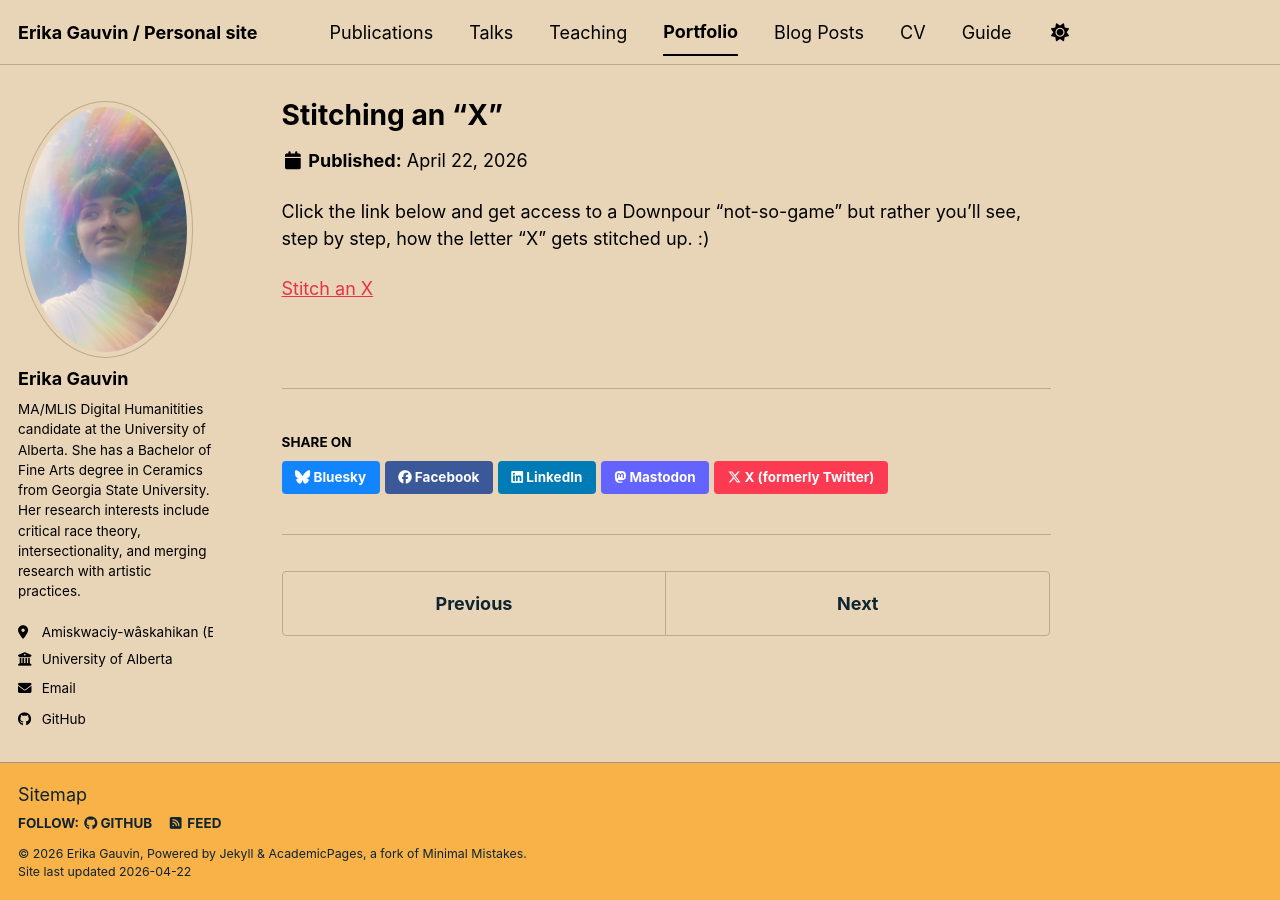
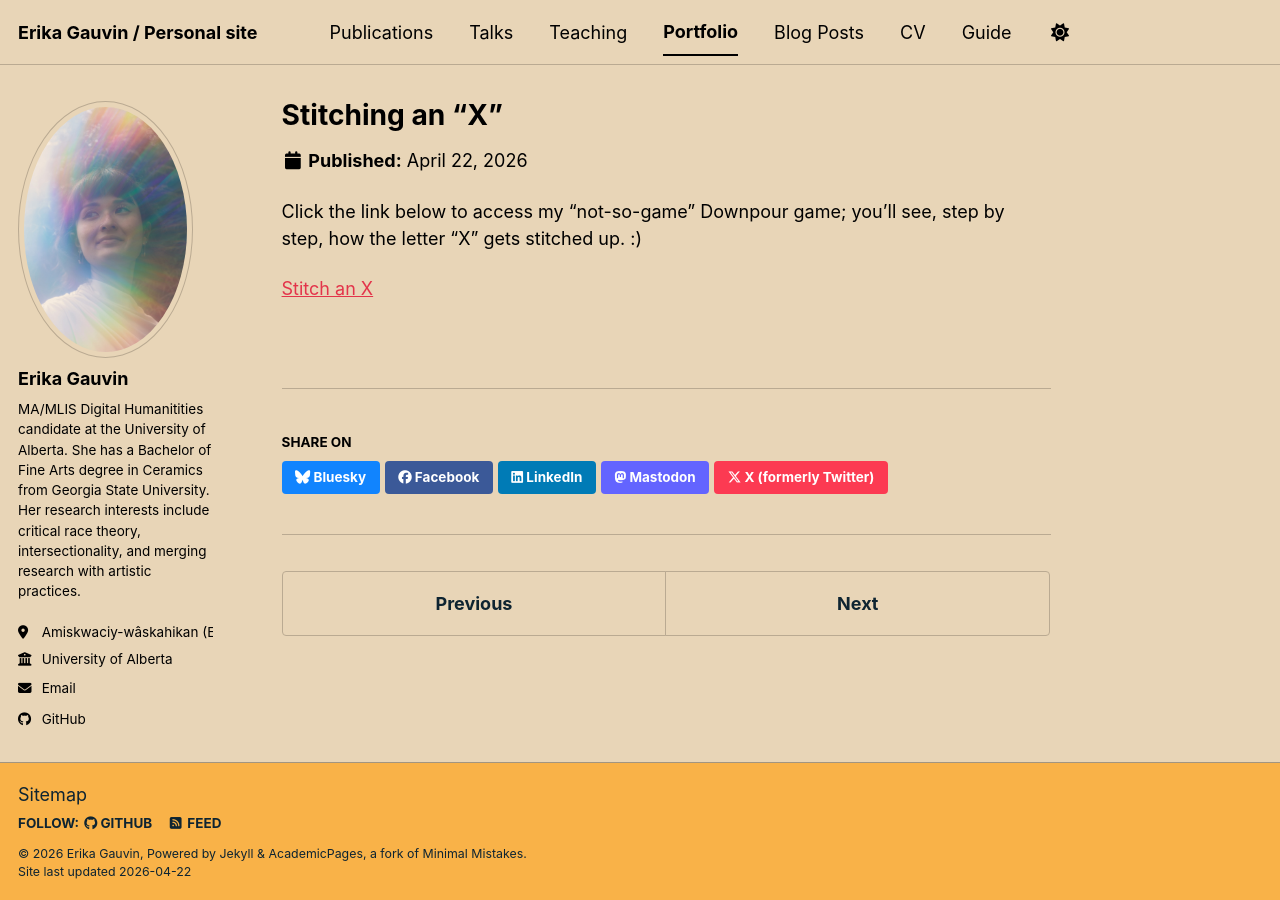
Before and after one commit to ecgauvin/about, a Jekyll site: the page built from _portfolio/portfolio-3.md, in a window 1280 px wide. Built offline with Jekyll 4.4.1, drawn with Linux system fonts in a browser that asks for light colours; a script bundle is joined from its source files by our own code; library files that are not in the unit come from our copies.

Commit message:
Update portfolio-3.md

```diff
--- a/_portfolio/portfolio-3.md
+++ b/_portfolio/portfolio-3.md
@@ -4,6 +4,6 @@ excerpt: This is a not-so-game on Downpour. I used it as a quick demostration of
 collection: portfolio
 
 ---
-Click the link below and get access to a Downpour "not-so-game" but rather you'll see, step by step, how the letter "X" gets stitched up.  :)
+Click the link below to access my "not-so-game" Downpour game; you'll see, step by step, how the letter "X" gets stitched up. :)
 
 [Stitch an X](https://downpour.games/~anartika/stitch-an-x?p=ur1)
```
